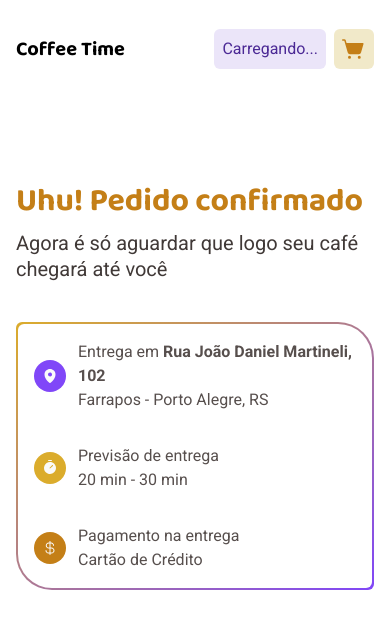
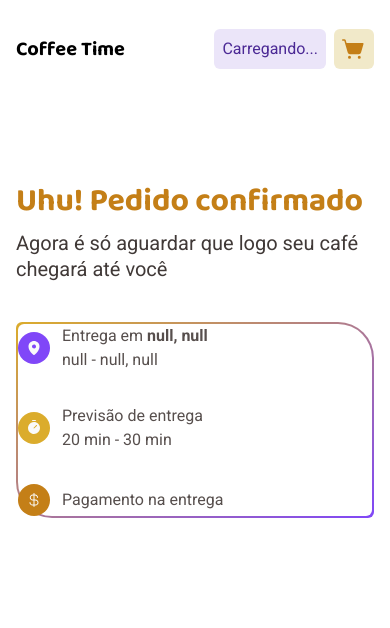
Before and after one commit to guivictorr/coffeetime, a React (Vite) app: page /confirmation in a window 390 px wide. Shown: the top 628 px of the page. Built offline with nearby package versions, Linux system fonts and the light colour scheme; no server answers.

Commit message:
feat: finishing confirmation page

```diff
--- a/src/components/button.tsx
+++ b/src/components/button.tsx
@@ -2,7 +2,7 @@ import { VariantProps, cva } from 'class-variance-authority';
 import { ButtonHTMLAttributes, ReactNode } from 'react';
 
 const buttonStyles = cva(
-  'flex items-center justify-center gap-1 rounded-md transition w-full',
+  'flex items-center justify-center gap-1 rounded-md transition w-full disabled:cursor-not-allowed',
   {
     variants: {
       variant: {
--- a/src/components/checkout-cart.tsx
+++ b/src/components/checkout-cart.tsx
@@ -23,10 +23,12 @@ export function CheckoutCart() {
 
   return (
     <article className='p-4 md:p-10 bg-base-card rounded-se-3xl rounded-es-3xl rounded-ss-md rounded-ee-md'>
-      <ul>
+      <ul className='space-y-8'>
         {cart.products.map(product => (
-          <>
-            <li className='flex'>
+          <li
+            key={product.id}
+            className='flex border-b pb-8 border-base-button'
+          >
             <img
               src={`src/assets/img/${product.image}`}
               alt=''
@@ -38,7 +40,6 @@ export function CheckoutCart() {
                 <Counter
                   initialValue={product.quantity}
                   onChange={counter => {
-                      console.log(counter);
                     cart.updateProductQuantity(counter, product.id);
                   }}
                 />
@@ -52,18 +53,13 @@ export function CheckoutCart() {
               </div>
             </div>
             <p className='grow text-end font-bold'>
-                {convertFromCentsToReal(
-                  product.priceInCents * product.quantity,
-                )}
+              {convertFromCentsToReal(product.priceInCents * product.quantity)}
             </p>
           </li>
-
-            <hr className='my-6 text-base-button' />
-          </>
         ))}
       </ul>
 
-      <footer className='flex flex-col'>
+      <footer className='flex flex-col mt-8'>
         <div className='flex justify-between mb-6'>
           <div className='flex flex-col text-start gap-3'>
             <span className='text-sm text-base-text'>Total de itens</span>
@@ -79,7 +75,9 @@ export function CheckoutCart() {
           </div>
         </div>
 
-        <Button type='submit'>CONFIRMAR PEDIDO</Button>
+        <Button disabled={cart.length === 0} type='submit'>
+          CONFIRMAR PEDIDO
+        </Button>
       </footer>
     </article>
   );
--- a/src/pages/checkout.tsx
+++ b/src/pages/checkout.tsx
@@ -13,11 +13,12 @@ import { useCart } from '../hooks/useCart';
 import { useNavigate } from 'react-router-dom';
 
 interface FormElements extends HTMLFormControlsCollection {
-  address: string;
-  addressNumber: number;
-  state: string;
-  neighborhood: string;
-  city: string;
+  address: HTMLInputElement;
+  addressNumber: HTMLInputElement;
+  state: HTMLInputElement;
+  neighborhood: HTMLInputElement;
+  city: HTMLInputElement;
+  paymentMethod: HTMLInputElement;
 }
 interface PaymentFormElements extends HTMLFormElement {
   readonly elements: FormElements;
@@ -26,6 +27,7 @@ interface PaymentFormElements extends HTMLFormElement {
 export default function Checkout() {
   const cart = useCart();
   const navigate = useNavigate();
+
   function handleConfirmPurchase(event: FormEvent<PaymentFormElements>) {
     event.preventDefault();
 
@@ -33,18 +35,18 @@ export default function Checkout() {
       return;
     }
 
-    const { city, state, neighborhood, addressNumber, address } =
+    const { city, state, neighborhood, addressNumber, address, paymentMethod } =
       event.currentTarget.elements;
+    const params = new URLSearchParams({
+      city: city.value,
+      state: state.value,
+      neighborhood: neighborhood.value,
+      addressNumber: addressNumber.value.toString(),
+      address: address.value,
+      paymentMethod: paymentMethod.value,
+    });
 
-    navigate(`/confirmation`, {
-      state: {
-        city,
-        state,
-        neighborhood,
-        address,
-        addressNumber,
-      },
-    });
+    navigate(`/confirmation?${params.toString()}`);
   }
 
   return (
--- a/src/pages/confirmation.tsx
+++ b/src/pages/confirmation.tsx
@@ -2,8 +2,17 @@ import deliveryIllustration from '../assets/svg/delivery.svg';
 import locationIcon from '../assets/svg/location.svg';
 import stopWatchIcon from '../assets/svg/stopwatch.svg';
 import cashIcon from '../assets/svg/cash.svg';
+import { useSearchParams } from 'react-router-dom';
+
+enum PaymentMethods {
+  'credit-card' = 'Cartão de crédito',
+  'debit-card' = 'Cartão de débito',
+  'money' = 'Dinheiro',
+}
 
 export default function Confirmation() {
+  const [searchParams] = useSearchParams();
+
   return (
     <main className='grid grid-cols-1 md:grid-cols-2 mt-20'>
       <section>
@@ -14,14 +23,19 @@ export default function Confirmation() {
           Agora é só aguardar que logo seu café chegará até você
         </p>
         <div className='p-[2px] md:ax-w-[526px] bg-gradient-to-br from-yellow to-purple rounded-ss-md rounded-ee-md rounded-se-[36px] rounded-es-[36px]'>
-          <ul className='space-y-8 rounded-ss-md rounded-ee-md rounded-se-[34px] rounded-es-[34px] bg-white p-4 sm:p-10'>
+          <ul className='space-y-8 rounded-ss-md rounded-ee-md rounded-se-[34px] rounded-es-[34px] bg-white sm:p-10'>
             <li className='flex items-center gap-3 text-base-text'>
               <img src={locationIcon} />
               <div>
                 <p>
-                  Entrega em <strong>Rua João Daniel Martineli, 102</strong>
+                  Entrega em{' '}
+                  <strong>{`${searchParams.get('address')}, ${searchParams.get(
+                    'addressNumber',
+                  )}`}</strong>
                 </p>
-                <p>Farrapos - Porto Alegre, RS</p>
+                <p>{`${searchParams.get('neighborhood')} - ${searchParams.get(
+                  'city',
+                )},  ${searchParams.get('state')}`}</p>
               </div>
             </li>
             <li className='flex items-center gap-3 text-base-text'>
@@ -35,7 +49,15 @@ export default function Confirmation() {
               <img src={cashIcon} />
               <div>
                 <p>Pagamento na entrega</p>
-                <p>Cartão de Crédito</p>
+                <p>
+                  {
+                    PaymentMethods[
+                      searchParams.get(
+                        'paymentMethod',
+                      ) as keyof typeof PaymentMethods
+                    ]
+                  }
+                </p>
               </div>
             </li>
           </ul>
```
Lines whose indentation alone changed are shown as unchanged.
